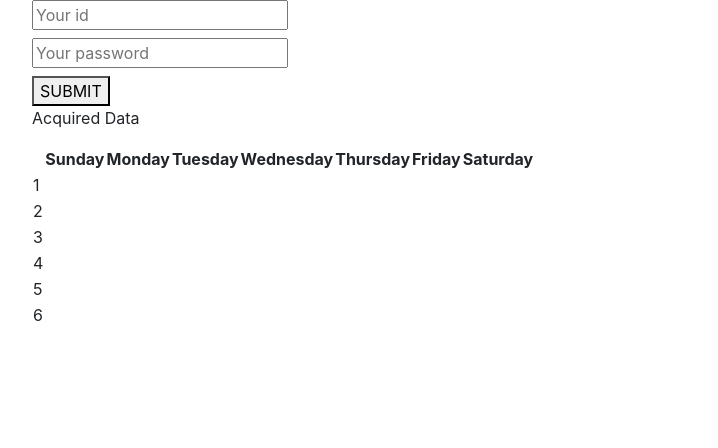
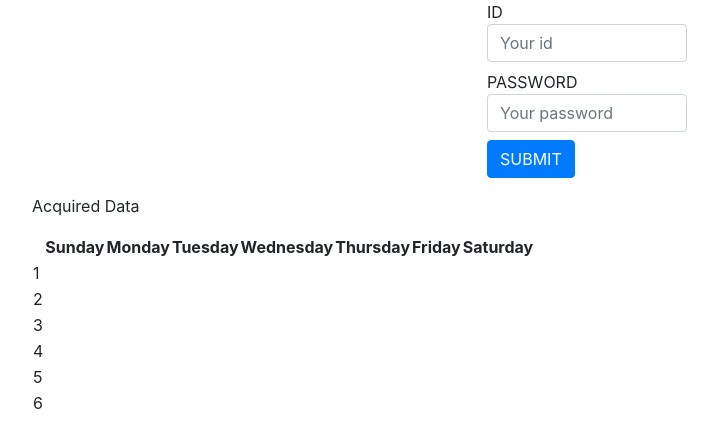
Before and after one commit to umncsk/scheduler, a Django app: page /scheduler/ in a window 1280 px wide. Shown: the part 56-504 px from the top of the page, without its empty margins (53-771 px from the left). Run offline with Django 3.2, Linux system fonts and the light colour scheme; some libraries are stand-ins or nearby versions.

Commit message:
index.html update

```diff
--- a/scheduler/templates/scheduler/index.html
+++ b/scheduler/templates/scheduler/index.html
@@ -3,15 +3,18 @@
 {% block content %}
 <form method="POST" action="scheduler" class="all">
   {% csrf_token %}
-  <div class="login_form">
-    <label class="ef">
-      <input type="text" size="20" name="id" placeholder="Your id">
+  <div class="form-group">
+    <div class="mx-auto" style="width: 200px;">
+    <label>ID
+      <input type="text" size="20" class="form-control" name="id" placeholder="Your id">
     </label>
     <br>
-    <label class="ef">
-      <input type="text" size="20" name="pswd" placeholder="Your password">
+    <label>PASSWORD
+      <input type="text" size="20" class="form-control" name="pswd" placeholder="Your password">
     </label>
-    <br><button type="submit">SUBMIT</button>
+    <br>
+    <button type="submit" class="btn btn-primary">SUBMIT</button>
+    </div>
   </div>
   <div>
     <p>Acquired Data</p>
```
